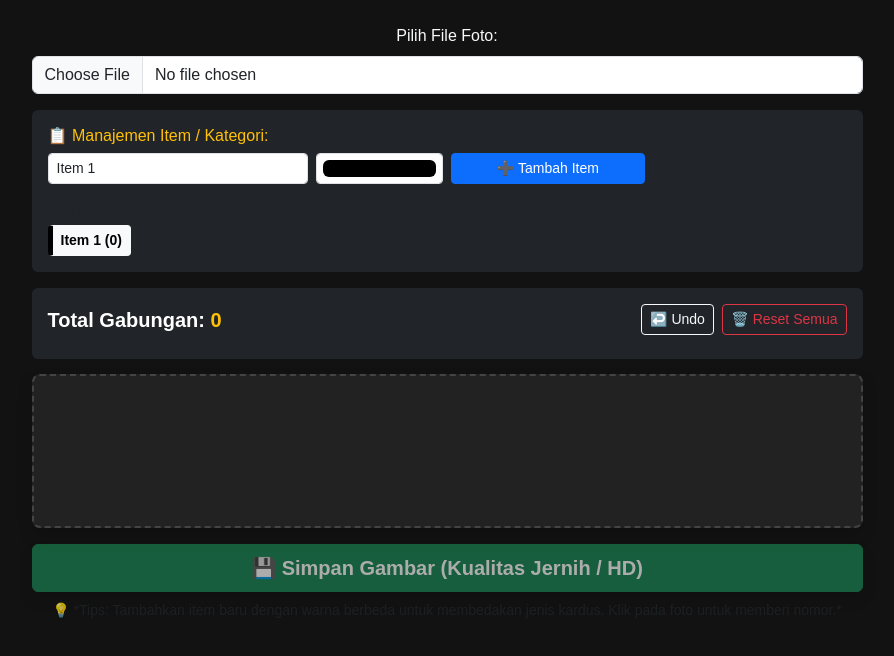
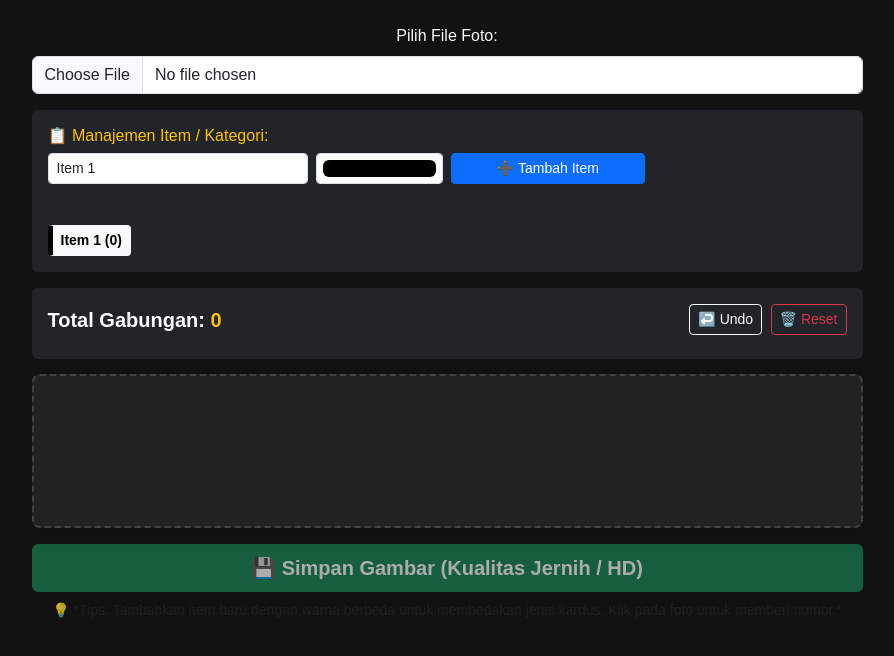
Before and after one commit to nauvalmasykuri6/counter-manually, a plain HTML site: page index.html in a window 1280 px wide. Shown: the whole page, without its empty margins (193-1087 px from the left). Drawn offline with nearby package versions, Linux system fonts and the light colour scheme.

Commit message:
Update index.html

```diff
--- a/index.html
+++ b/index.html
@@ -125,7 +125,7 @@
                                     id="btnClear"
                                     class="btn btn-sm btn-outline-danger"
                                 >
-                                    🗑️ Reset Semua
+                                    🗑️ Reset
                                 </button>
                             </div>
                         </div>
```
